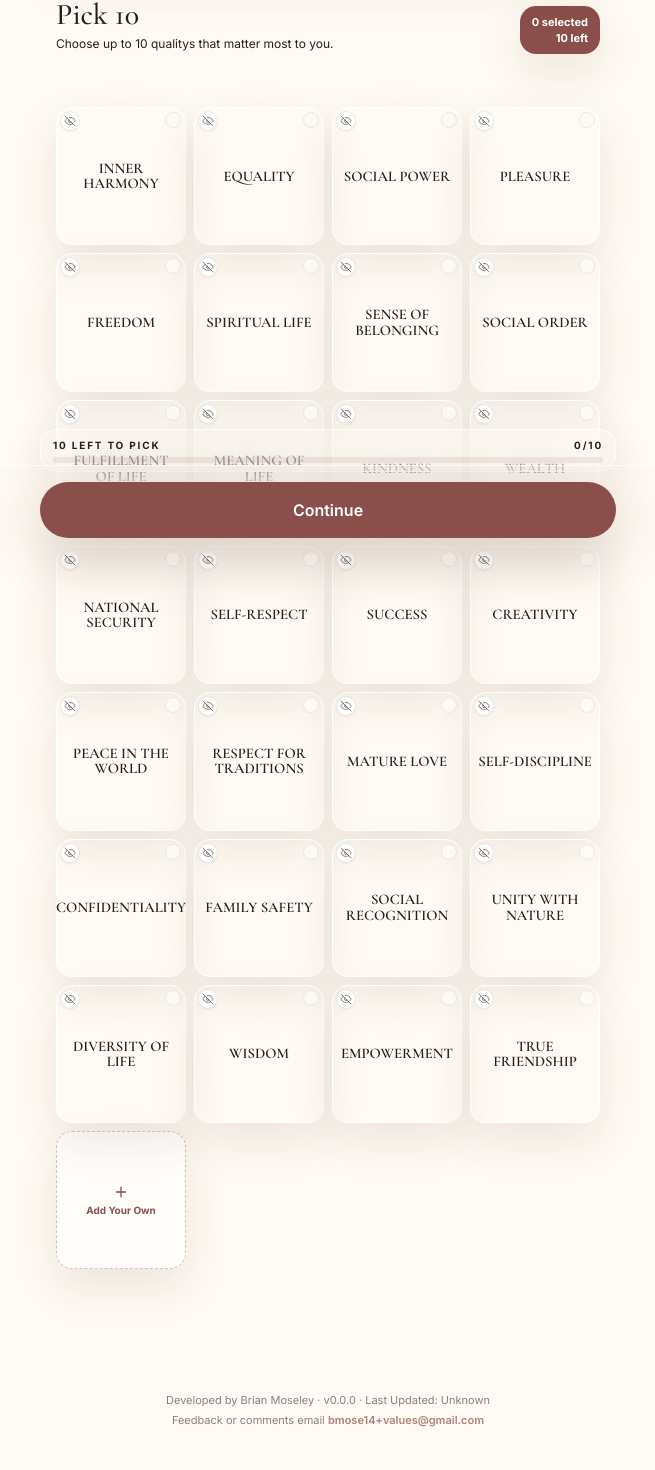
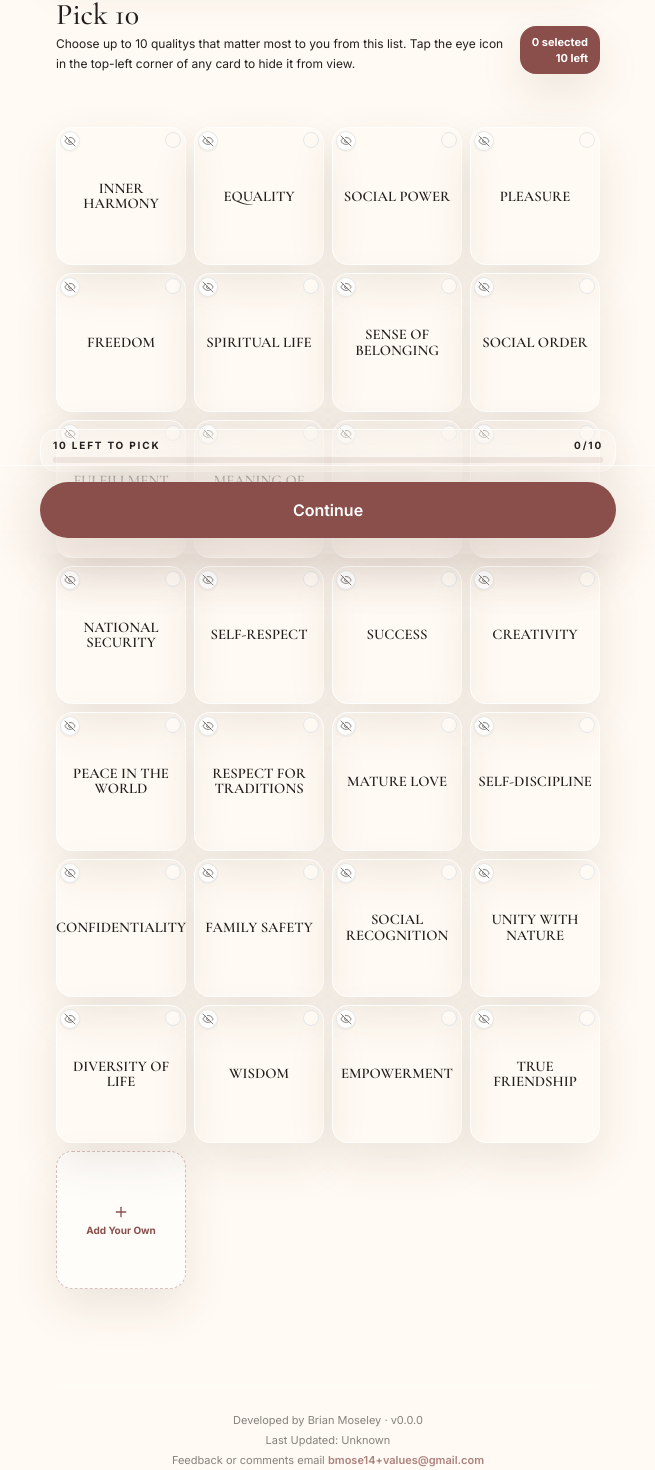
Before and after one commit to bmose14/values-game, a React (Vite) app: page / in a window 1280 px wide. Shown: the part 246-1716 px from the top of the page, without its empty margins (312-967 px from the left). Built offline with nearby package versions, Linux system fonts and the light colour scheme.

Commit message:
Refine round instructions copy

```diff
--- a/src/main.tsx
+++ b/src/main.tsx
@@ -84,7 +84,7 @@ function pluralize(word: string, count: number) {
 
 function buildChooseText(availableCount: number, limit: number) {
   const cap = Math.min(limit, availableCount);
-  return `Choose up to ${cap} ${pluralize("quality", cap)} that matter most to you.`;
+  return `Choose up to ${cap} ${pluralize("quality", cap)} that matter most to you from this list. Tap the eye icon in the top-left corner of any card to hide it from view.`;
 }
 
 function buildNarrowText(availableCount: number, limit: number) {
@@ -439,7 +439,10 @@ function App() {
         </AnimatePresence>
         <footer className="mt-auto border-t border-white/65 pb-40 pt-6 text-center text-[11px] leading-5 text-ink/55">
           <div>
-            Developed by Brian Moseley · {APP_VERSION} · Last Updated: {APP_LAST_UPDATED}
+            Developed by Brian Moseley · {APP_VERSION}
+          </div>
+          <div>
+            Last Updated: {APP_LAST_UPDATED}
           </div>
           <div>
             Feedback or comments email{" "}
@@ -995,7 +998,7 @@ function buildSummary(rankedValues: Value[]) {
   const [first, second, third] = rankedValues;
   if (!first || !second || !third) return "Your results are ready.";
 
-  return `You lead with ${first.title.toLowerCase()}, supported by ${second.title.toLowerCase()} and ${third.title.toLowerCase()}. In partnership, that points to someone who wants chemistry, shared direction, and a practical fit.`;
+  return `You lead with ${first.title.toLowerCase()}, supported by ${second.title.toLowerCase()} and ${third.title.toLowerCase()}.`;
 }
 
 function buildShareText(rankedValues: Value[]) {
```
